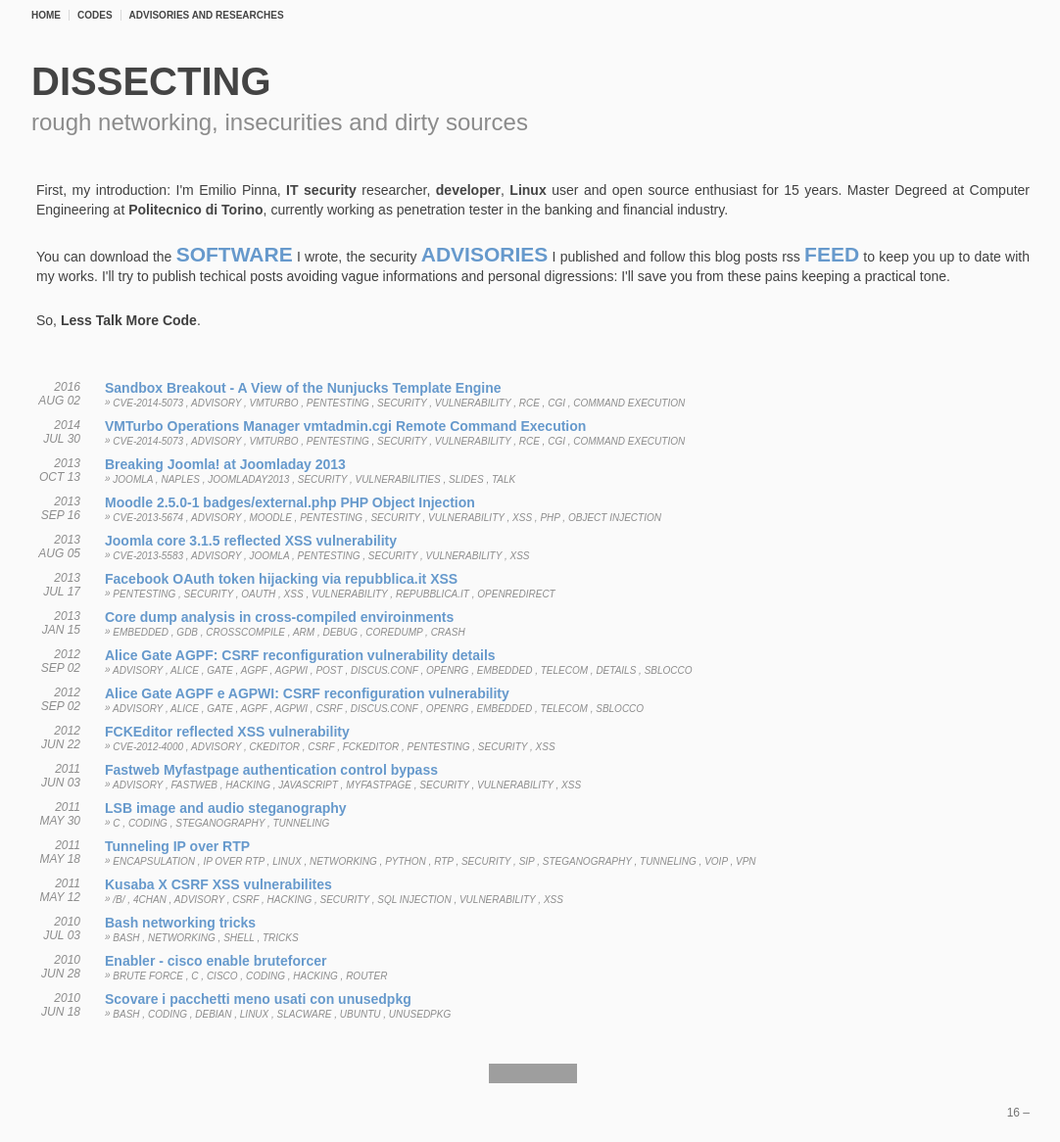
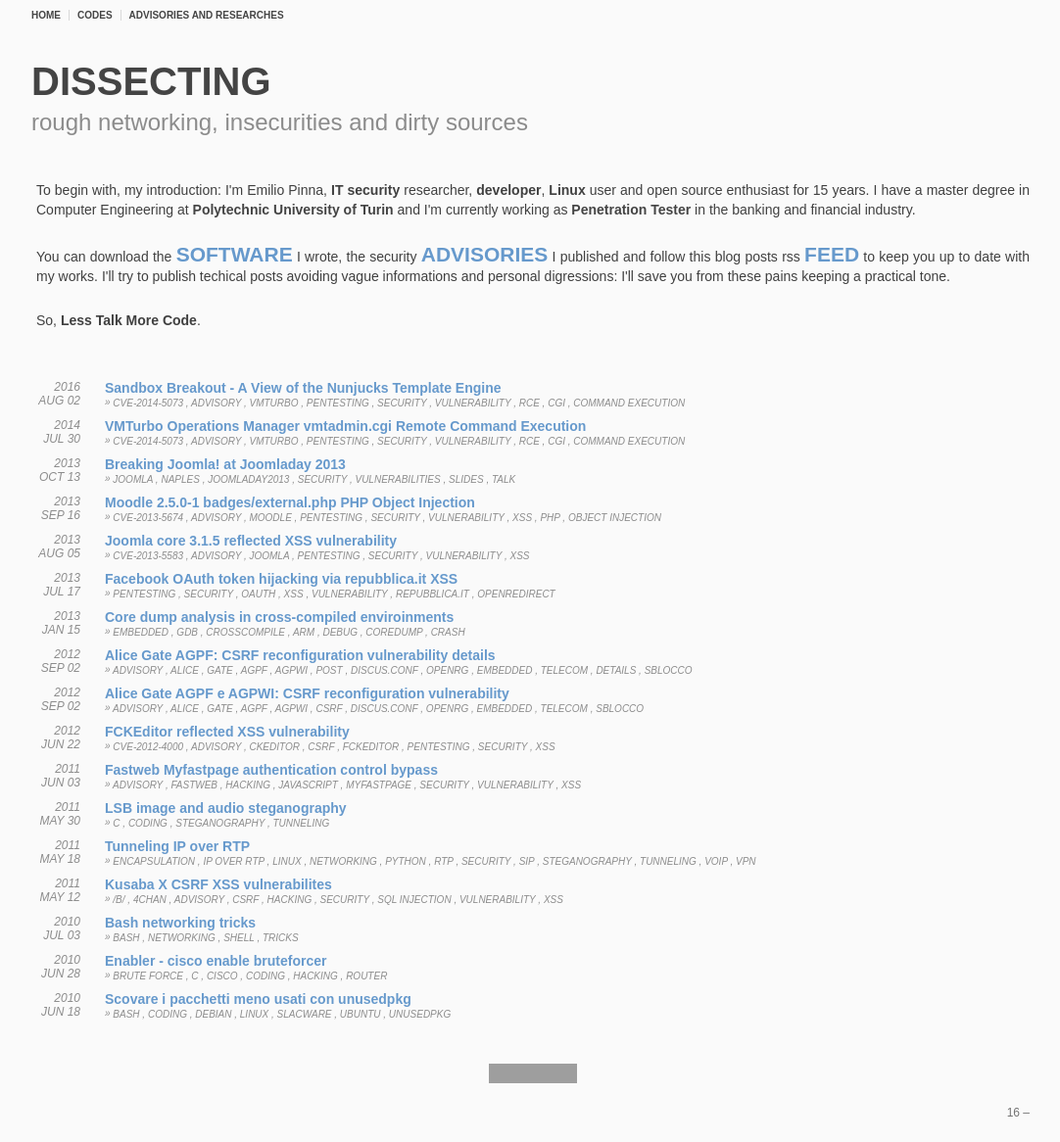
Before and after one commit to epinna/epinna.github.io, a Jekyll site: the page built from index.html, in a window 1280 px wide. Shown: the whole page at 98% size, without its empty margins (96-1178 px from the left). Built offline with Jekyll 4.4.1, drawn with Linux system fonts in a browser that asks for light colours; grey boxes are pictures that could not be loaded.

Commit message:
Rephrase intro

```diff
--- a/index.html
+++ b/index.html
@@ -3,9 +3,11 @@ layout: default
 ---
 
     <div id="content">
+
       <p>
-      	First, my introduction: I'm Emilio Pinna, <a class="myhighlight3" href="/tags/security/">IT security</a> researcher, <a class="myhighlight3" href="/apps/">developer</a>, <a class="myhighlight3" href="/tags/shell/">Linux</a> user and open source enthusiast for 15 years. Master Degreed at Computer Engineering at <a class="myhighlight3" href="http://www.polito.it">Politecnico di Torino</a>, currently working as penetration tester in the banking and financial industry.
+        To begin with, my introduction: I'm Emilio Pinna, <strong>IT security</strong> researcher, <strong>developer</strong>, <strong>Linux</strong> user and open source enthusiast for 15 years. I have a master degree in Computer Engineering at <a class="myhighlight3" href="http://www.polito.it">Polytechnic University of Turin</a> and I'm currently working as <a class="myhighlight3" href="https://www.linkedin.com/in/emiliopinna">Penetration Tester</a> in the banking and financial industry.
       </p>
+
       <p>
       	You can download the <a class="myhighlight1" title="code" href="https://github.com/epinna/">software</a> I wrote, the security <a class="myhighlight1" title="Advisories" href="https://github.com/epinna/advisories">advisories</a> I published and follow this blog posts rss <a class="myhighlight1" href="http://feeds.feedburner.com/Dissecting">feed</a> to keep you up to date with my works. I'll try to publish techical posts avoiding vague informations and personal digressions: I'll save you from these pains keeping a practical tone.
       </p>
```
